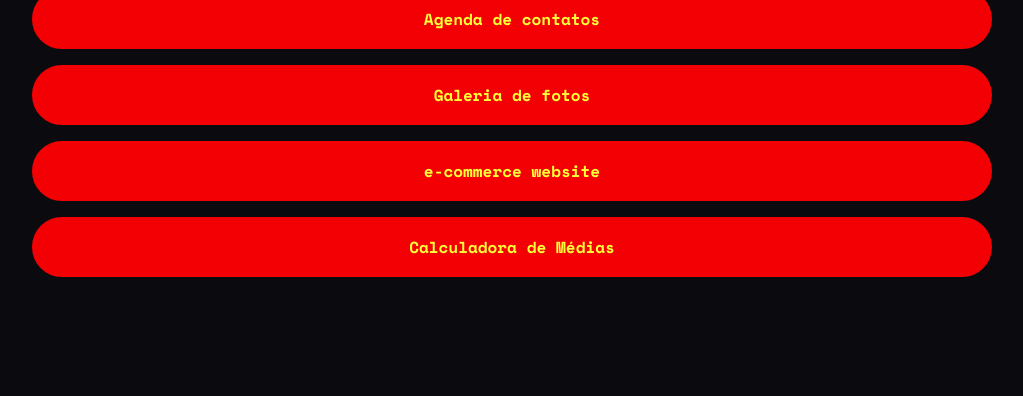
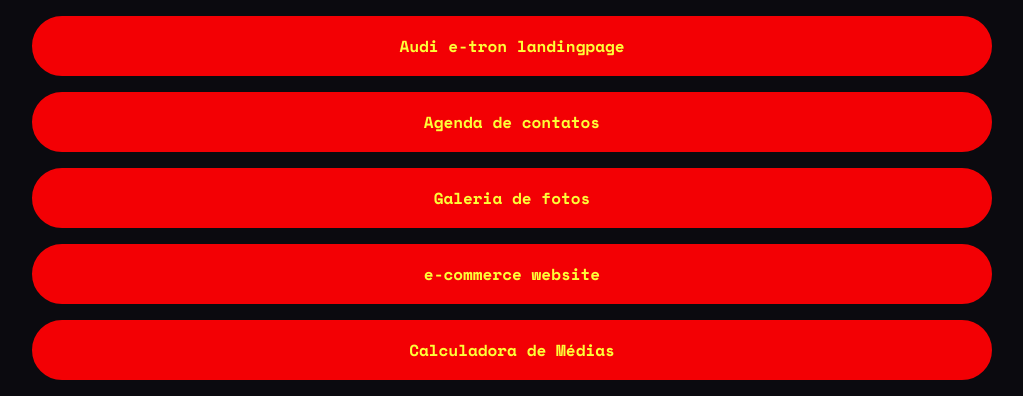
Before and after one commit to thiagobalonyi/portif-lio-less, a website: page index.html in a window 1280 px wide. Shown: the part 555-951 px from the top of the page, without its empty margins (128-1151 px from the left). Before the commit the page ends 848 px from the top, so only its background shows below. Drawn offline with nearby package versions, Linux system fonts and the light colour scheme.

Commit message:
fix: css height sync

```diff
--- a/src/styles/main.less
+++ b/src/styles/main.less
@@ -24,10 +24,11 @@
 }
 
 .container {
+    padding-top: 56px;
     max-width: 960px;
     width: 100%;
     margin: 0 auto;
-    height: 100vh;
+    height: 100% !important;
     display: flex;
     flex-direction: column;
     justify-content: center;
```
Also changed, not shown: build/styles/main.css.
